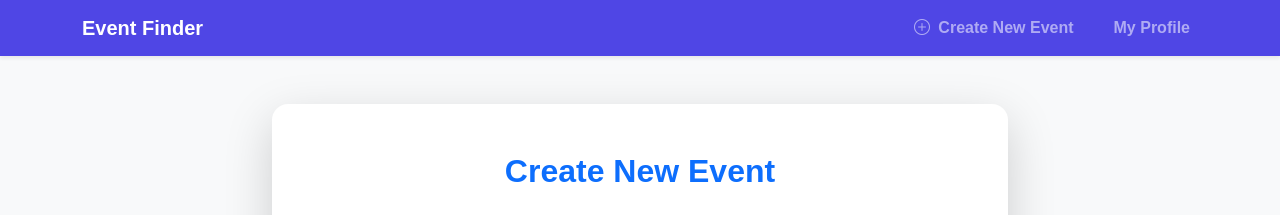
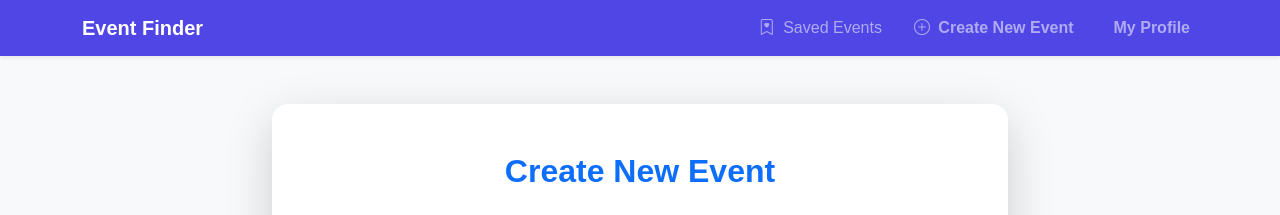
Before and after one commit to amritanshkm/CITS5505-Project, a Flask app: page /event/create in a window 1280 px wide. Shown: the top 215 px of the page. Run offline with Flask 3, Linux system fonts and the light colour scheme; the visitor is signed in with stand-in values (Sample User, id 1); some libraries are stand-ins or nearby versions.

Commit message:
feat: add saved events navbar link

```diff
--- a/app/templates/base.html
+++ b/app/templates/base.html
@@ -22,6 +22,15 @@
             <div class="collapse navbar-collapse" id="navbarNav">
                 <ul class="navbar-nav ms-auto">
                     {% if current_user.is_authenticated %}
+                    <li class="nav-item">
+                        <a class="nav-link"
+                           href="{{ url_for('main.saved_events') }}">
+
+                            <i class="bi bi-bookmark-heart me-1"></i>
+                            Saved Events
+                        </a>
+                    </li>
+
                     <li class="nav-item">
                         <a class="nav-link btn btn-outline-light ms-2 px-3 fw-semibold" href="{{ url_for('main.create_event') }}"><i class="bi bi-plus-circle me-1"></i> Create New Event</a>
                     </li>
```
